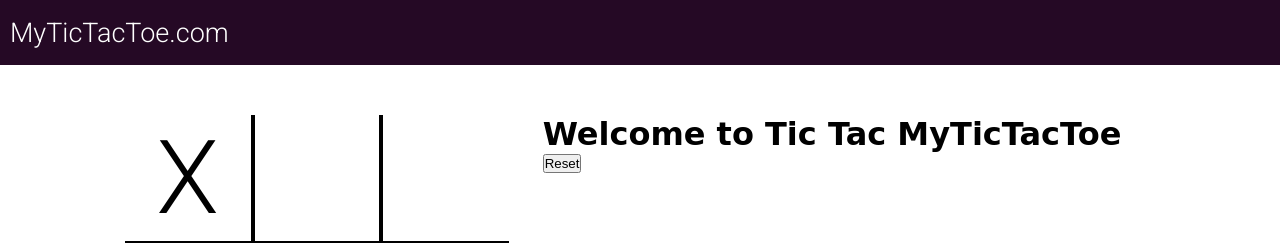
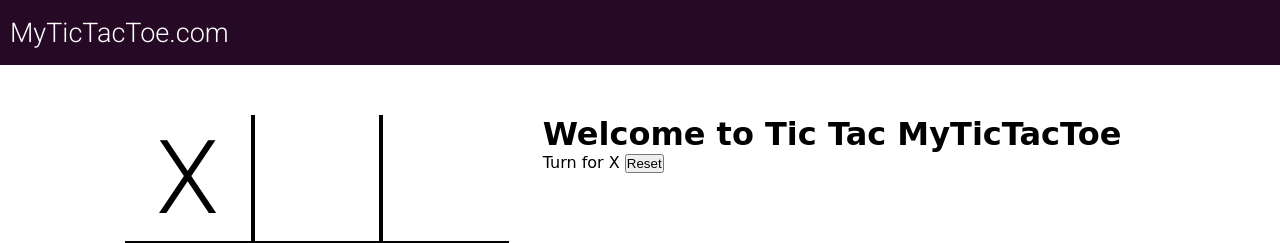
Before and after one commit to ehtasham29/Tic-Tac-Toe, a plain HTML site: page index.html in a window 1280 px wide. Both pictures are taken after a click on the element 188 px from the left and 179 px from the top of the page. Shown: the top 243 px of the page. Drawn offline with Linux system fonts and the light colour scheme.

Commit message:
first change

```diff
--- a/index.html
+++ b/index.html
@@ -27,7 +27,7 @@
       <div class="gameInfo">
         <h1>Welcome to Tic Tac MyTicTacToe</h1>
         <div>
-          <span class="info"></span>
+          <span class="info">Turn for X</span>
           <button id="reset">Reset</button>
         </div>
         <div class="imgbox">
--- a/index.js
+++ b/index.js
@@ -2,7 +2,7 @@ console.log("Welcome to Tic Tac Toe")
 let music = new Audio("music.mp3")
 let audioTurn = new Audio("ting.mp3")
 let gameover = new Audio("gameover.mp3")
-let turn = "X"
+let turn = "X" ;
 
 // function to change the turn
 const changeTurn = ()=> {
@@ -18,15 +18,15 @@ const checkWin = ()=> {
 // Game logic
 let boxes = document.getElementsByClassName("box") ;
 Array.from(boxes).forEach(element => {
-    let boxtext = document.querySelector('.boxtext') ;
+    let boxtext = element.querySelector('.boxtext') ;
     element.addEventListener('click', () => {
         if(boxtext.innerText === '')
         {
-            boxtext.innerText = "X" ;
+            boxtext.innerText = turn ;
             changeTurn() ;
             audioTurn.play() ;
             checkWin() ;
-            document.getElementsByClassName("turn")[0].innerText = "Turn for " + turn ;
+            document.getElementsByClassName("info")[0].innerText = "Turn for " + turn ;
 
         }
 
```
